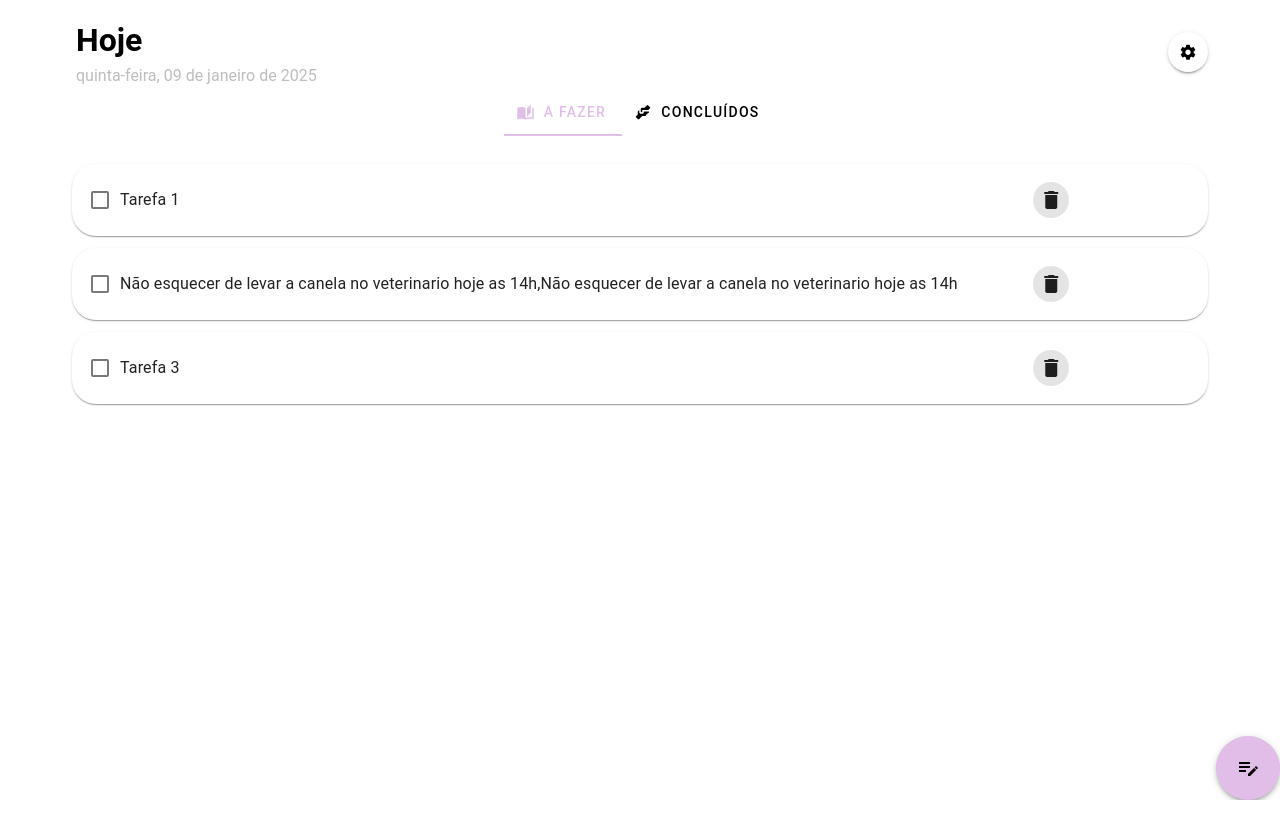
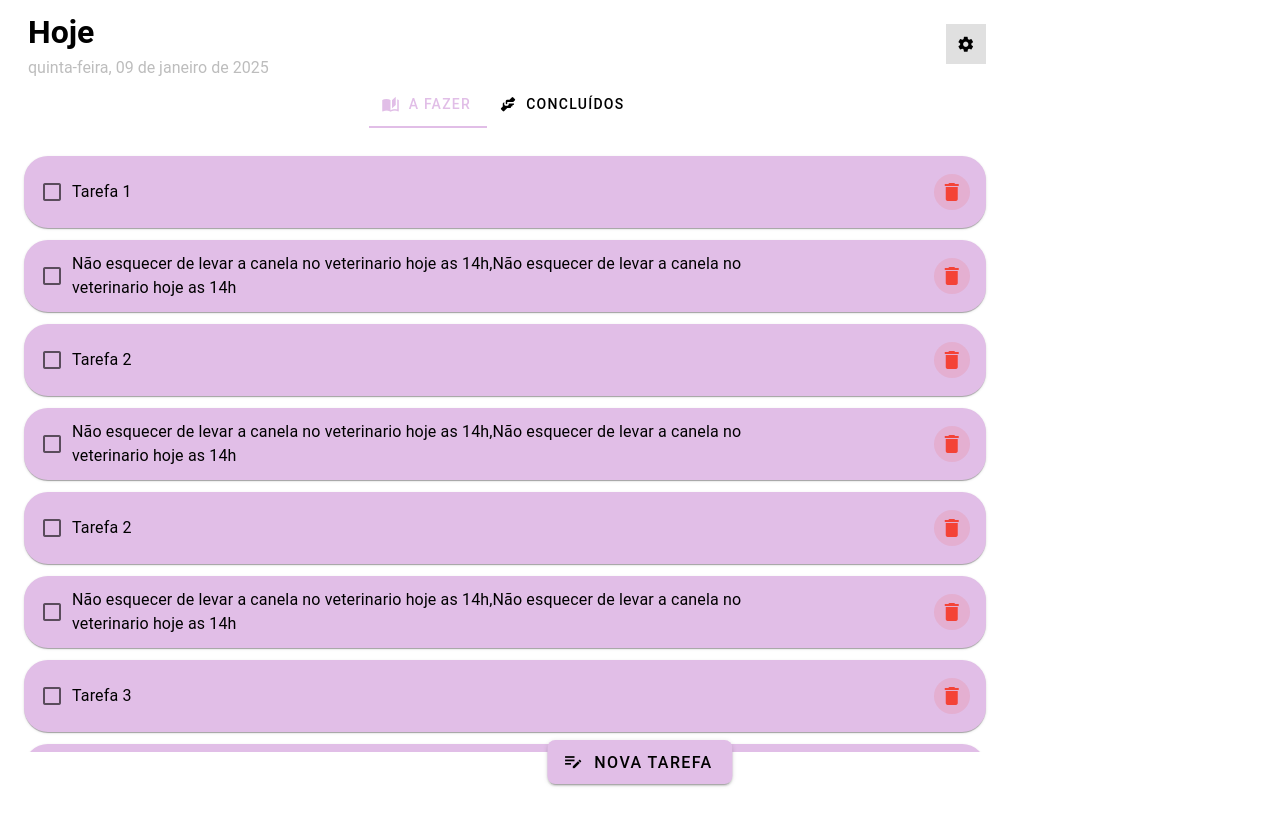
Before and after one commit to victormaitan/teste-sixchains, a Nuxt app: page / in a window 1280 px wide. Built offline with nearby package versions, Linux system fonts and the light colour scheme; no server answers.

Commit message:
Adicionado bottom sheet para inserir nova tarefa

```diff
--- a/components/TaskList.vue
+++ b/components/TaskList.vue
@@ -1,13 +1,13 @@
 <template>
-    <v-container>
-        <v-card :ripple="false" class="mt-3 pa-2" rounded="xl" v-for="task in tasks" :key="task.id"
+    <v-container class="mb-14" style="overflow-y: auto; height: 78vh;">
+        <v-card :ripple="false" color="primary" class="mt-3 pa-2" rounded="xl" v-for="task in tasks" :key="task.id"
             @click="editTask(task)">
             <v-row class="d-flex justify-space-between align-center">
                 <v-col cols="10">
                     <v-checkbox hide-details :label="task.description" />
                 </v-col>
-                <v-col cols="2">
-                    <v-btn class="mr-2" icon variant="tonal" density="comfortable" @click.stop="deleteTask(task.id)">
+                <v-col cols="2" class="d-flex justify-end">
+                    <v-btn class="mr-2" icon variant="tonal" color="red" density="comfortable" @click.stop="deleteTask(task.id)">
                         <v-icon>mdi-delete</v-icon>
                     </v-btn>
                 </v-col>
@@ -23,18 +23,48 @@ import { onMounted, ref } from 'vue'
 
 const tasks = ref([
     {
-        id: 'fewf23f21w143y9fj',
+        id: 'fewf23f21sw143y9fj',
         description: 'Tarefa 1',
         done: false
     },
     {
-        id: 'sdaf13f3254u6435y2q4',
+        id: 'sdaf13f3g254u6435y2q4',
+        description: 'Não esquecer de levar a canela no veterinario hoje as 14h,Não esquecer de levar a canela no veterinario hoje as 14h',
+        done: false
+    },
+    {
+        id: 'fewf23f21wh143y9fj',
+        description: 'Tarefa 2',
+        done: false
+    },
+    {
+        id: 'sdaf13f3g254u643a5y2q4',
+        description: 'Não esquecer de levar a canela no veterinario hoje as 14h,Não esquecer de levar a canela no veterinario hoje as 14h',
+        done: false
+    },
+    {
+        id: 'fewf23f21wh1a43y9fj',
+        description: 'Tarefa 2',
+        done: false
+    },
+    {
+        id: 'sdaf13sf3254u6435y2q4',
+        description: 'Não esquecer de levar a canela no veterinario hoje as 14h,Não esquecer de levar a canela no veterinario hoje as 14h',
+        done: false
+    },
+    {
+        id: 'fewf23f21hw143y9fj',
+        description: 'Tarefa 3',
+        done: false
+    },
+    {
+        id: 'sdaf13f3d254u6435y2q4',
         description: 'Não esquecer de levar a canela no veterinario hoje as 14h,Não esquecer de levar a canela no veterinario hoje as 14h',
         done: false
     },
     {
         id: '254n247547m45',
-        description: 'Tarefa 3',
+        description: 'Tarefa 4',
         done: false
     }
 ])
--- a/pages/index.vue
+++ b/pages/index.vue
@@ -1,5 +1,6 @@
 <template>
-    <v-container class="full-height">
+    <div height="98vh" class="pa-2 d-flex justify-space-between">
+        <div>
             <v-row cols="auto" class="d-flex justify-space-between align-center mx-2">
                 <v-col>
                     <h1>Hoje</h1>
@@ -8,7 +9,7 @@
                             'long', day: '2-digit', month: 'long', year: 'numeric'
                     }) }}</h4>
                 </v-col>
-            <v-btn class="ma-2" icon="mdi-cog" size="small"></v-btn>
+                <v-btn class="ma-2" icon="mdi-cog" size="small" variant="tonal" tile rounded="lg"></v-btn>
             </v-row>
             <v-tabs v-model="tab" color="primary" align-tabs="center">
                 <v-tab prepend-icon="mdi-book-open-page-variant" text="A fazer" value="a-fazer"></v-tab>
@@ -23,10 +24,28 @@
                     <TaskList @taskEdit="editTask" />
                 </v-tabs-window-item>
             </v-tabs-window>
+        </div>
         <!-- <TaskList @taskEdit="editTask" /> -->
         <!-- <TaskForm @taskSaved="fetchTasks" /> -->
-        </v-container>
-        <v-fab color="primary" icon="mdi-playlist-edit" class="ms-4 mb-4" size="64" absolute layout></v-fab>
+        <v-bottom-sheet>
+            <template v-slot:activator="{ props }">
+                <v-btn v-bind="props" variant="elevated" rounded="lg" position="fixed" location="bottom" class="mb-4"
+                    color="primary" size="large" prepend-icon="mdi-playlist-edit">Nova Tarefa</v-btn>
+            </template>
+
+            <v-card title="Nova Tarefa" rounded="t-xl" class="glass">
+                <v-textarea class="mx-6" clearable variant="plain" placeholder="Escreva aqui..." auto-grow></v-textarea>
+                <v-row class="ma-4 d-flex justify-end ga-2">
+                    <v-btn flat color="grey-lighten-2">
+                        Cancelar
+                    </v-btn>
+                    <v-btn color="success">
+                        Salvar
+                    </v-btn>
+                </v-row>
+            </v-card>
+        </v-bottom-sheet>
+    </div>
 </template>
 
 <script setup>
@@ -47,4 +66,12 @@ const editTask = (task) => {
     color: white;
     background-color: rgb(var(--v-theme-primary));
 }
+
+.glass {
+    /* From https://css.glass */
+    background: rgba(255, 255, 255, 0.5);
+    box-shadow: 0 4px 30px rgba(0, 0, 0, 0.1);
+    backdrop-filter: blur(5px);
+    -webkit-backdrop-filter: blur(5px);
+}
 </style>
```
Lines whose indentation alone changed are shown as unchanged.
